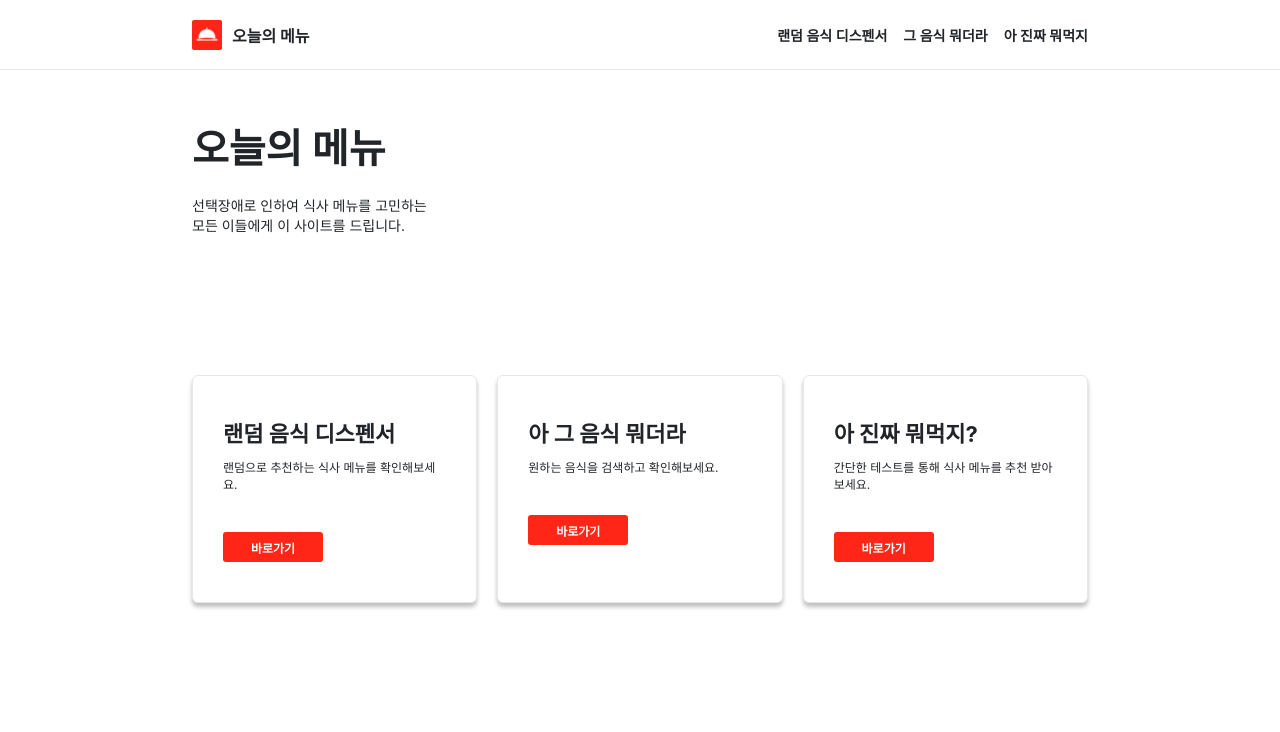
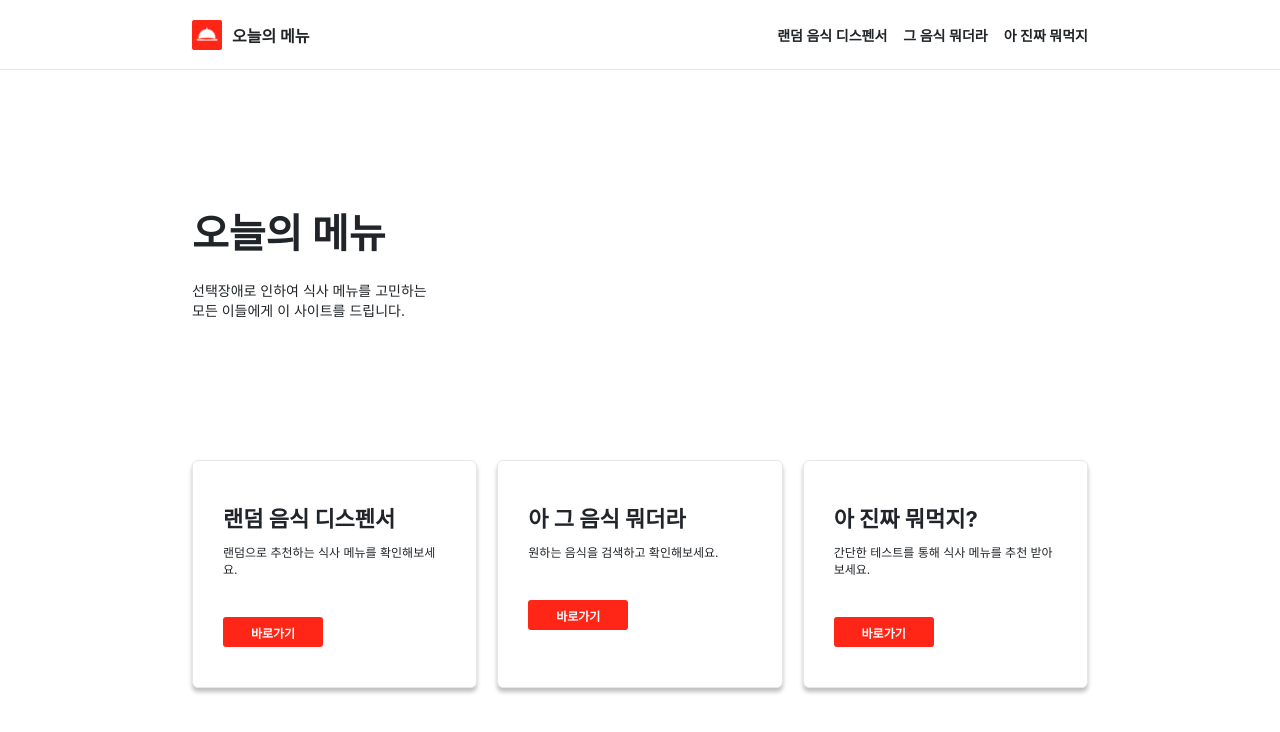
Before and after one commit to waterbeen0530/Today-Menu, a Next.js app: page / in a window 1280 px wide. Shown: the top 732 px of the page. Built offline with nearby package versions, Linux system fonts and the light colour scheme.

Commit message:
[REFAC] main

```diff
--- a/components/main/main.tsx
+++ b/components/main/main.tsx
@@ -45,7 +45,7 @@ export default function Main() {
 
 const Container = styled.div`
   width: 100%;
-  height: 90vh;
+  height: 100vh;
   display: flex;
   align-items: center;
   justify-content: center;
@@ -53,6 +53,7 @@ const Container = styled.div`
 
 const Wrapper = styled.div`
   width: 70%;
+  margin-top: 90px;
   gap: 140px;
   display: flex;
   align-items: center;
@@ -86,6 +87,7 @@ const Items = styled.div`
   background-color: ${theme.whiteColor};
   border: solid 1px ${theme.lightGrayColor};
   box-shadow: 0px 4px 4px rgba(0, 0, 0, 0.25);
+
   &:hover {
     animation: shaking 0.3s;
     animation-direction: alternate;
@@ -93,6 +95,7 @@ const Items = styled.div`
     animation-fill-mode: forwards;
     cursor: pointer;
   }
+
   @keyframes shaking {
     0% {
       transform: translateY(0);
```
